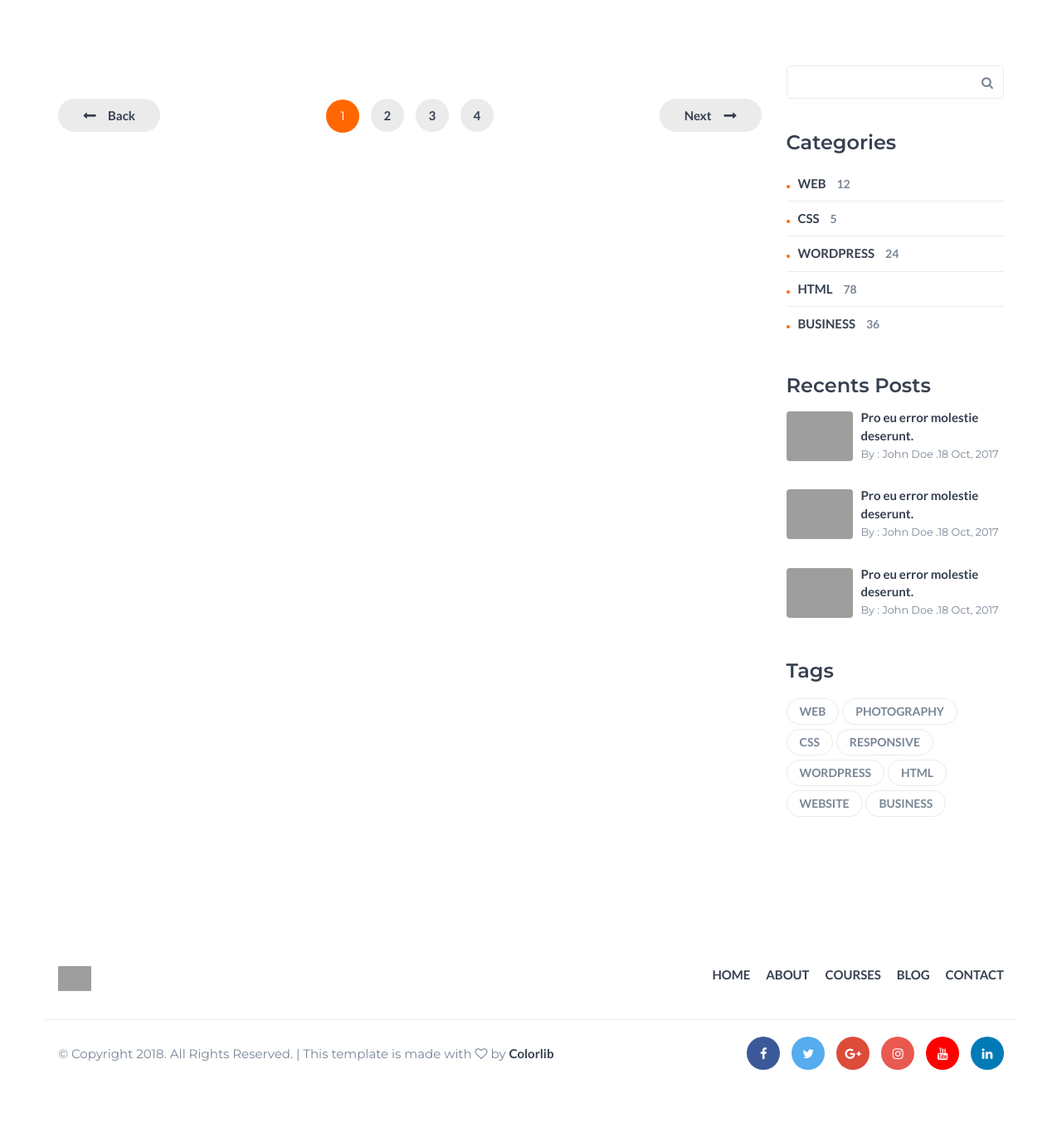
After one commit to Shivani110/Campus, a PHP site: page /shivani/dashboard/viewposts.php in a window 1280 px wide. The commit adds this page. Shown: the part 304-1675 px from the top of the page at 83% size. Run offline with PHP 8.4, Linux system fonts and the light colour scheme; the visitor is signed in with stand-in values (Sample User, id 1); data that the repository does not hold is empty; grey boxes are pictures that could not be loaded.

Commit message:
today update

```diff
--- a/admin/index.php
+++ b/admin/index.php
@@ -1,6 +1,6 @@
 <?php include_once("header.php");
 
-    if($_SESSION['user_type'] == 0){
+    if($_SESSION['users']['user_type'] == 0){
 
     }else{
         header("location:login.php");
--- a/alumni/index.php
+++ b/alumni/index.php
@@ -1,6 +1,6 @@
 <?php include_once("header.php");
 
-    if($_SESSION['user_type'] == 4){
+    if($_SESSION['users']['user_type'] != 4){
         header("location:login.php");
     }
 ?>
--- a/college/createPost.php
+++ b/college/createPost.php
@@ -81,14 +81,10 @@
 
     $data = array($_POST,$_FILES);
 
-    // print_r($data);
     if($data){
-
         if($data[0]['id'] != ''){
-            // echo 'done';
             $update = $dbConn->editPost($data);
         }else{
-            // echo 'create';
             $create = $dbConn->addPost($data);
         }
     }
--- a/college/index.php
+++ b/college/index.php
@@ -1,6 +1,6 @@
 <?php include_once("header.php");
 
-    if($_SESSION['user_type'] == 2){
+    if($_SESSION['users']['user_type'] != 2){
         header("location:login.php");
     }
 ?>
--- a/dashboard/DashboardController.php
+++ b/dashboard/DashboardController.php
@@ -45,6 +45,19 @@
                 }
             }
         }
+
+        public function viewPost($id){
+            $query="Select * from post where clg_id='$id'";
+            $result = mysqli_query($this->conn,$query);
+            $data = array();
+            if($result->num_rows>0){
+                while($row=$result->fetch_assoc()){
+                    array_push($data,$row);
+                    // print_r($data);
+                }
+            }
+            return $data;
+        }
     }
 
     $dbConn = new DashboardController(DB_HOST,DB_USER,DB_PASSWORD,DB_DATABSE);
--- a/dashboard/header.php
+++ b/dashboard/header.php
@@ -3,6 +3,7 @@
 
     include_once("DashboardController.php");
 
+    // print_r($_SESSION);
 ?>
 <!DOCTYPE html>
 <html lang="zxx" class="js">
@@ -60,7 +61,6 @@
                                         </li>
                                     </ul><!-- .nk-menu-sub -->
                                 </li>
-
                                 <li class="nk-menu-heading">
                                     <!-- <h6 class="overline-title text-primary-alt">Dashboards</h6> -->
                                 </li><!-- .nk-menu-item -->
--- a/dashboard/templateview.php
+++ b/dashboard/templateview.php
@@ -63,7 +63,7 @@
 						<li><a href="#">Home</a></li>
 						<li><a href="#">About</a></li>
 						<li><a href="#">Courses</a></li>
-						<li><a href="#">Blog</a></li>
+						<li><a href="./viewposts.php?id=<?php echo $clg['id']; ?>&clgid=<?php echo $clg['clg_id']; ?>">Blog</a></li>
 						<li><a href="#">Contact</a></li>
 					</ul>
 				</nav>
--- /dev/null
+++ b/dashboard/viewposts.php
@@ -0,0 +1,337 @@
+<?php session_start();
+		include_once("DashboardController.php");
+
+        if(isset($_GET['clgid'])){
+            $id = $_GET['clgid'];
+
+            $post = $dbConn->viewPost($id);
+
+        }
+
+        if(isset($_GET['id'])){
+            $id = $_GET['id'];
+            $template = $dbConn->collegeTemplate($id);
+            // print_r($template);
+        }
+
+		if(isset($_SESSION)){
+			$userid = $_SESSION['users']['id'];
+			// print_r($userid);
+		}
+?>
+<!DOCTYPE html>
+<html lang="en">
+	<head>
+		<meta charset="utf-8">
+		<meta http-equiv="X-UA-Compatible" content="IE=edge">
+		<meta name="viewport" content="width=device-width, initial-scale=1">
+		 <!-- The above 3 meta tags *must* come first in the head; any other head content must come *after* these tags -->
+
+		<title>Posts</title>
+        <link href="https://fonts.googleapis.com/css?family=Lato:700%7CMontserrat:400,600" rel="stylesheet">
+        <link type="text/css" rel="stylesheet" href="css/bootstrap.min.css"/>
+        <link rel="stylesheet" href="css/font-awesome.min.css">
+        <link type="text/css" rel="stylesheet" href="css/style.css"/>
+        <script src="https://cdnjs.cloudflare.com/ajax/libs/jquery/3.7.0/jquery.min.js"></script>
+        <script src="https://cdn.jsdelivr.net/npm/jquery-validation@1.19.2/dist/jquery.validate.min.js">
+        </script>
+    </head>
+	<body>
+
+		<!-- Header -->
+		<header id="header">
+			<div class="container">
+
+				<div class="navbar-header">
+					<!-- Logo -->
+					<div class="navbar-brand">
+						<a class="logo" href="index.html">
+							<img src="http://localhost/shivani/Campus/college/uploads/<?php print_r($template['logo']); ?>" alt="logo">
+						</a>
+					</div>
+					<!-- /Logo -->
+
+					<!-- Mobile toggle -->
+					<button class="navbar-toggle">
+						<span></span>
+					</button>
+					<!-- /Mobile toggle -->
+				</div>
+
+				<!-- Navigation -->
+				<nav id="nav">
+					<ul class="main-menu nav navbar-nav navbar-right">
+						<li><a href="#">Home</a></li>
+						<li><a href="#">About</a></li>
+						<li><a href="#">Courses</a></li>
+                        <li><a href="#">Blog</a></li>
+                        <li><a href="#">Contact</a></li>
+					</ul>
+				</nav>
+				<!-- /Navigation -->
+
+			</div>
+		</header>
+		<!-- /Header -->
+
+		<!-- Hero-area -->
+		<div class="hero-area section">
+
+			<!-- Backgound Image -->
+			<div class="bg-image bg-parallax overlay" style="background-image:url(http://localhost/shivani/Campus/college/uploads/<?php print_r($template['first_section_background_img']); ?>)"></div>
+			<!-- /Backgound Image -->
+
+			<div class="container">
+				<div class="row">
+					<div class="col-md-10 col-md-offset-1 text-center">
+						<ul class="hero-area-tree">
+							<li><a href="index.html">Home</a></li>
+							<li>Blog</li>
+						</ul>
+						<h1 class="white-text">Blog Page</h1>
+
+					</div>
+				</div>
+			</div>
+
+		</div>
+		<!-- /Hero-area -->
+
+		<!-- Blog -->
+		<div id="blog" class="section">
+
+			<!-- container -->
+			<div class="container">
+
+				<!-- row -->
+				<div class="row">
+
+					<!-- main blog -->
+					<div id="main" class="col-md-9">
+
+						<!-- row -->
+						<div class="row">
+
+							<?php foreach($post as $data){?>
+							<div class="col-md-6">
+								<div class="single-blog">
+									<div class="blog-img">
+										<a href="blog-post.html">
+											<img src="http://localhost/shivani/Campus/college/uploads/<?php print_r($data['image']); ?>" alt="">
+										</a>
+									</div>
+									<h4><?php print_r($data['text']); ?></h4>
+									<div class="blog-meta">
+                                        <div class="pull-left">
+                                            <button class="fa fa-thumbs-up like-btn" onclick="likepost(<?php print_r($data['id']);?>)"></button>
+                                        </div>
+										<div class="pull-right">
+											<button class="blog-meta-comments"><i class="fa fa-comments"></i>
+										</div>
+									</div>
+								</div>
+							</div>
+                            <?php
+                            }?>
+							<!-- /single blog -->
+                        </div>
+
+						<div class="row">
+
+							<!-- pagination -->
+							<div class="col-md-12">
+								<div class="post-pagination">
+									<a href="#" class="pagination-back pull-left">Back</a>
+									<ul class="pages">
+										<li class="active">1</li>
+										<li><a href="#">2</a></li>
+										<li><a href="#">3</a></li>
+										<li><a href="#">4</a></li>
+									</ul>
+									<a href="#" class="pagination-next pull-right">Next</a>
+								</div>
+							</div>
+							<!-- pagination -->
+
+						</div>
+						<!-- /row -->
+					</div>
+					<!-- /main blog -->
+
+					<!-- aside blog -->
+					<div id="aside" class="col-md-3">
+
+						<!-- search widget -->
+						<div class="widget search-widget">
+							<form>
+								<input class="input" type="text" name="search">
+								<button><i class="fa fa-search"></i></button>
+							</form>
+						</div>
+						<!-- /search widget -->
+
+						<!-- category widget -->
+						<div class="widget category-widget">
+							<h3>Categories</h3>
+							<a class="category" href="#">Web <span>12</span></a>
+							<a class="category" href="#">Css <span>5</span></a>
+							<a class="category" href="#">Wordpress <span>24</span></a>
+							<a class="category" href="#">Html <span>78</span></a>
+							<a class="category" href="#">Business <span>36</span></a>
+						</div>
+						<!-- /category widget -->
+
+						<!-- posts widget -->
+						<div class="widget posts-widget">
+							<h3>Recents Posts</h3>
+
+							<!-- single posts -->
+							<div class="single-post">
+								<a class="single-post-img" href="blog-post.html">
+									<img src="./img/post01.jpg" alt="">
+								</a>
+								<a href="blog-post.html">Pro eu error molestie deserunt.</a>
+								<p><small>By : John Doe .18 Oct, 2017</small></p>
+							</div>
+							<!-- /single posts -->
+
+							<!-- single posts -->
+							<div class="single-post">
+								<a class="single-post-img" href="blog-post.html">
+									<img src="./img/post02.jpg" alt="">
+								</a>
+								<a href="blog-post.html">Pro eu error molestie deserunt.</a>
+								<p><small>By : John Doe .18 Oct, 2017</small></p>
+							</div>
+							<!-- /single posts -->
+
+							<!-- single posts -->
+							<div class="single-post">
+								<a class="single-post-img" href="blog-post.html">
+									<img src="./img/post03.jpg" alt="">
+								</a>
+								<a href="blog-post.html">Pro eu error molestie deserunt.</a>
+								<p><small>By : John Doe .18 Oct, 2017</small></p>
+							</div>
+							<!-- /single posts -->
+
+						</div>
+						<!-- /posts widget -->
+
+						<!-- tags widget -->
+						<div class="widget tags-widget">
+							<h3>Tags</h3>
+							<a class="tag" href="#">Web</a>
+							<a class="tag" href="#">Photography</a>
+							<a class="tag" href="#">Css</a>
+							<a class="tag" href="#">Responsive</a>
+							<a class="tag" href="#">Wordpress</a>
+							<a class="tag" href="#">Html</a>
+							<a class="tag" href="#">Website</a>
+							<a class="tag" href="#">Business</a>
+						</div>
+						<!-- /tags widget -->
+
+					</div>
+					<!-- /aside blog -->
+
+				</div>
+				<!-- row -->
+
+			</div>
+			<!-- container -->
+
+		</div>
+		<!-- /Blog -->
+
+		<!-- Footer -->
+		<footer id="footer" class="section">
+
+			<!-- container -->
+			<div class="container">
+
+				<!-- row -->
+				<div class="row">
+
+					<!-- footer logo -->
+					<div class="col-md-6">
+						<div class="footer-logo">
+							<a class="logo" href="index.html">
+								<img src="./img/logo.png" alt="logo">
+							</a>
+						</div>
+					</div>
+					<!-- footer logo -->
+
+					<!-- footer nav -->
+					<div class="col-md-6">
+						<ul class="footer-nav">
+							<li><a href="index.html">Home</a></li>
+							<li><a href="#">About</a></li>
+							<li><a href="#">Courses</a></li>
+							<li><a href="./viewposts.php">Blog</a></li>
+							<li><a href="#">Contact</a></li>
+						</ul>
+					</div>
+					<!-- /footer nav -->
+
+				</div>
+				<!-- /row -->
+
+				<!-- row -->
+				<div id="bottom-footer" class="row">
+
+					<!-- social -->
+					<div class="col-md-4 col-md-push-8">
+						<ul class="footer-social">
+							<li><a href="#" class="facebook"><i class="fa fa-facebook"></i></a></li>
+							<li><a href="#" class="twitter"><i class="fa fa-twitter"></i></a></li>
+							<li><a href="#" class="google-plus"><i class="fa fa-google-plus"></i></a></li>
+							<li><a href="#" class="instagram"><i class="fa fa-instagram"></i></a></li>
+							<li><a href="#" class="youtube"><i class="fa fa-youtube"></i></a></li>
+							<li><a href="#" class="linkedin"><i class="fa fa-linkedin"></i></a></li>
+						</ul>
+					</div>
+					<!-- /social -->
+
+					<!-- copyright -->
+					<div class="col-md-8 col-md-pull-4">
+						<div class="footer-copyright">
+							<span>&copy; Copyright 2018. All Rights Reserved. | This template is made with <i class="fa fa-heart-o" aria-hidden="true"></i> by <a href="https://colorlib.com">Colorlib</a></span>
+						</div>
+					</div>
+					<!-- /copyright -->
+
+				</div>
+			</div>
+		</footer>
+
+        <script>
+            const likepost = function(id){
+                var data={
+                    id:id,
+					userid:<?php echo $userid;?>
+                }
+				// console.log(data);
+
+                $.ajax({
+                    url:'./postlikes.php',
+                    type:'POST',
+                    data:JSON.stringify(data),
+                    cache:false,
+                    dataType:"json",
+                    contentType:"application/json",
+                    success:function(response){
+                        console.log(response);
+                    }
+                });
+            }
+        </script>
+
+		<div id='preloader'><div class='preloader'></div></div>
+		<script type="text/javascript" src="js/jquery.min.js"></script>
+		<script type="text/javascript" src="js/bootstrap.min.js"></script>
+		<script type="text/javascript" src="js/main.js"></script>
+
+	</body>
+</html>
--- a/sponsor/index.php
+++ b/sponsor/index.php
@@ -1,6 +1,6 @@
 <?php include_once("header.php");
 
-    if($_SESSION['user_type'] == 3){
+    if($_SESSION['users']['user_type'] != 3){
         header("location:login.php");
     }
 ?>
--- a/student/index.php
+++ b/student/index.php
@@ -1,6 +1,6 @@
 <?php include_once("header.php");
 
-    if($_SESSION['user_type'] == 1){
+    if($_SESSION['users']['user_type'] != 1){
         header("location:login.php");
     }
 ?>
```
Also changed, not shown: dashboard/index.php (+16 -2 lines), dashboard/postlikes.php (added, +73 -0 lines).
